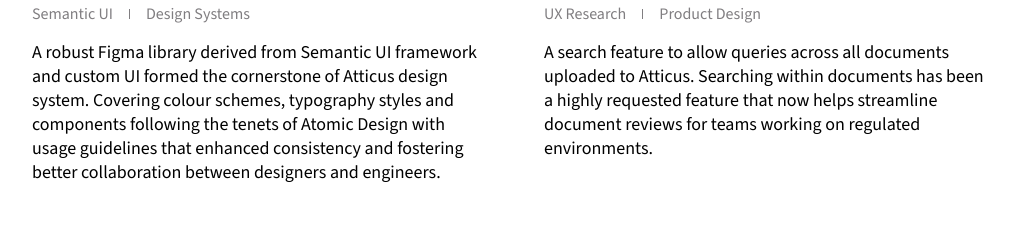
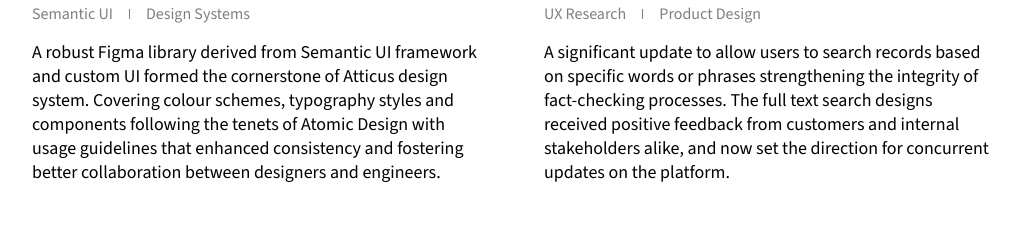
Before and after one commit to nusademelo/nusademelo.com, a plain HTML site: page index.html in a window 1280 px wide. Shown: the part 1005-1239 px from the top of the page, without its empty margins (128-1151 px from the left). Drawn offline with nearby package versions, Linux system fonts and the light colour scheme.

Commit message:
Update full text search description

```diff
--- a/index.html
+++ b/index.html
@@ -51,7 +51,7 @@
 							<div>UX Research</div>
 							<div>Product Design</div>
 						</div>
-						<p>A search feature to allow queries across all documents uploaded to Atticus. Searching within documents has been a highly requested feature that now helps streamline document reviews for teams working on regulated environments.</p>
+						<p>A significant update to allow users to search records based on specific words or phrases strengthening the integrity of fact-checking processes. The full text search designs received positive feedback from customers and internal stakeholders alike, and now set the direction for concurrent updates on the platform.</p>
 					</div>
 					<div>
 						<h3>Document Review Workflow</h3>
```
